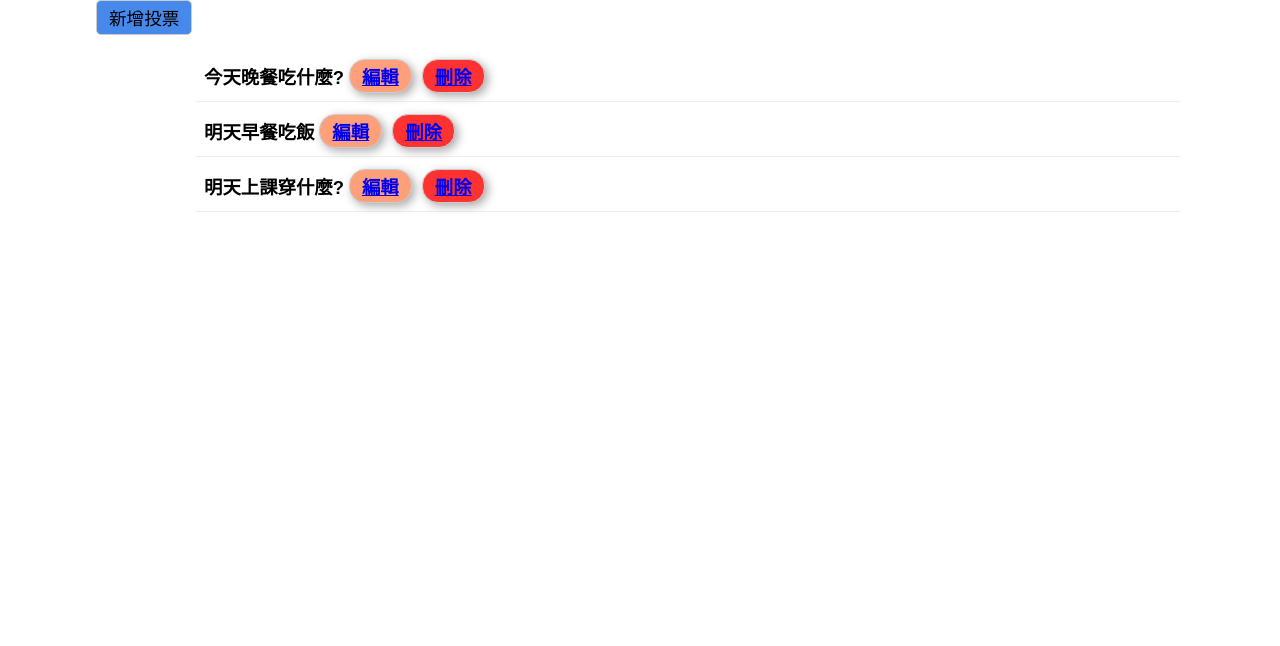
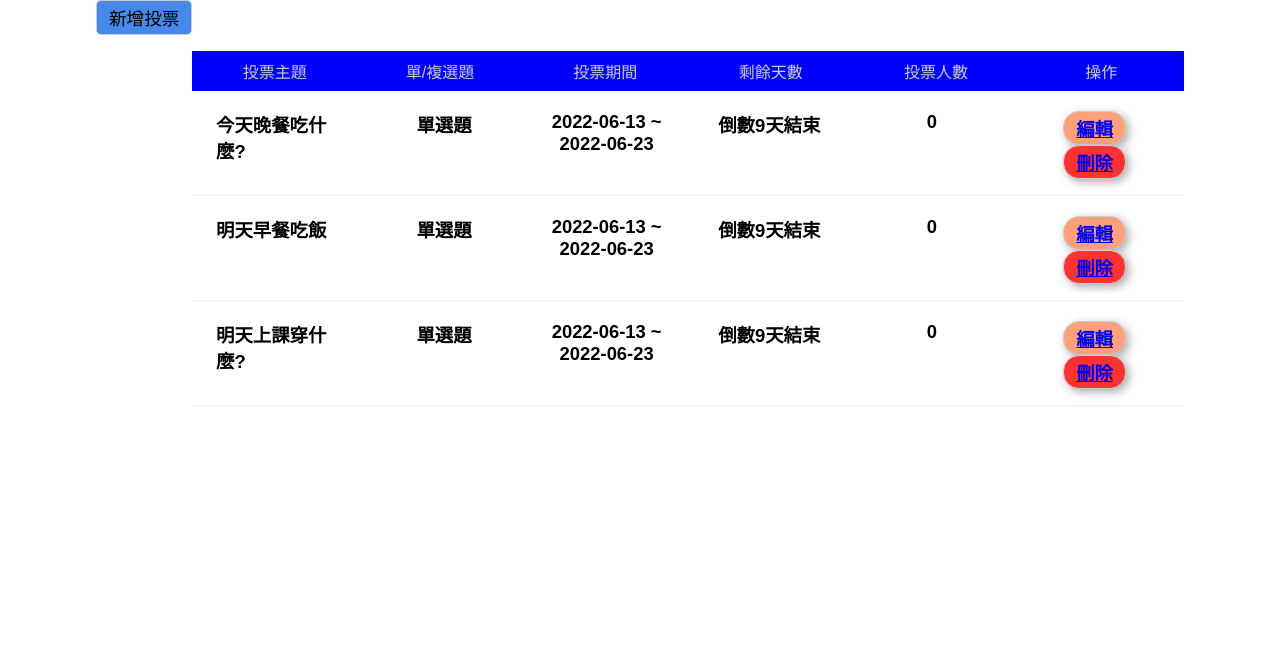
Before and after one commit to mackliu/11101-vote, a PHP site: page /back.php in a window 1280 px wide. Shown: the part 100-746 px from the top of the page. Run offline with PHP 8.4, Linux system fonts and the light colour scheme; data comes from the database, SQL or seed files in the repository.

Commit message:
強化後台主題列表的呈現方式，增加必要的欄位，並且使用CSS加以美化

```diff
--- a/back.php
+++ b/back.php
@@ -35,6 +35,14 @@ if(isset($file) && file_exists($file)){
 
     <div>
         <ul>
+            <li class='list-header'>
+                <div>投票主題</div>
+                <div>單/複選題</div>
+                <div>投票期間</div>
+                <div>剩餘天數</div>
+                <div>投票人數</div>
+                <div>操作</div>
+            </li>
         <?php
             //使用all()函式來取得資料表subjects中的所有資料，請參考base.php中的函式all($table,...$arg)
             $subjects=all('subjects');
@@ -42,9 +50,31 @@ if(isset($file) && file_exists($file)){
             //使用迴圈將每一筆資料的內容顯示在畫面上
             foreach($subjects as $subject){
                 echo "<li class='list-items'>";
-                echo $subject['subject'];
+                echo "<div>{$subject['subject']}</div>";
+                if($subject['multiple']==0){
+                    echo "<div class='text-center'>單選題</div>";
+                }else{
+                    echo "<div class='text-center'>複選題</div>";
+                }
+                echo "<div class='text-center'>";
+                echo $subject['start']. " ~ ".$subject['end'];
+                echo "</div>";
+                echo "<div class='text-center'>";
+                    $today=strtotime("now");
+                    $end=strtotime($subject['end']);
+                    if(($end-$today)>0){
+                        $remain=floor(($end-$today)/(60*60*24));
+                        echo "倒數".$remain."天結束";
+                    }else{
+                        echo "<span style='color:grey'>投票已結束</span>";
+                    }
+
+                echo "</div>";
+                echo "<div class='text-center'>{$subject['total']}</div>";
+                echo "<div class='text-center'>";
                 echo "<a class='edit' href='?do=edit&id={$subject['id']}'>編輯</a>";
                 echo "<a class='del' href='?do=del&id={$subject['id']}'>刪除</a>";
+                echo "</div>";
                 echo "</li>";
             }
 
--- a/css/back.css
+++ b/css/back.css
@@ -9,8 +9,10 @@ ul{
     margin:1rem 0 1rem 6rem;
 }
 .list-items{
+    display:flex;
+    justify-content: space-evenly;
     padding:0.5rem;
-    margin:0.25rem;
+    margin:0.25rem 0;
     border-bottom:1px solid #eee;
     font-weight: bold;
     font-size:1.15rem;
@@ -46,3 +48,19 @@ ul{
     background: rgb(255, 111, 111);
     color:rgb(255, 0, 0);
 }
+.list-header{
+    display:flex;
+    justify-content: space-evenly;
+    text-align: center;
+
+}
+.list-header div{
+    width:calc(100% / 6);
+    padding:0.5rem 1rem;
+    background:blue;
+    color:#ccc;
+}
+.list-items div{
+    width:calc(100% / 6);
+    padding:0.5rem 1rem;
+}
--- a/css/basic.css
+++ b/css/basic.css
@@ -57,3 +57,13 @@ footer{
 .btn.btn-warning{
     background-color:rgb(221, 190, 11);
 }
+
+.text-center{
+    text-align: center;
+}
+.text-left{
+    text-align: left;
+}
+.text-right{
+    text-align: right;
+}
```
